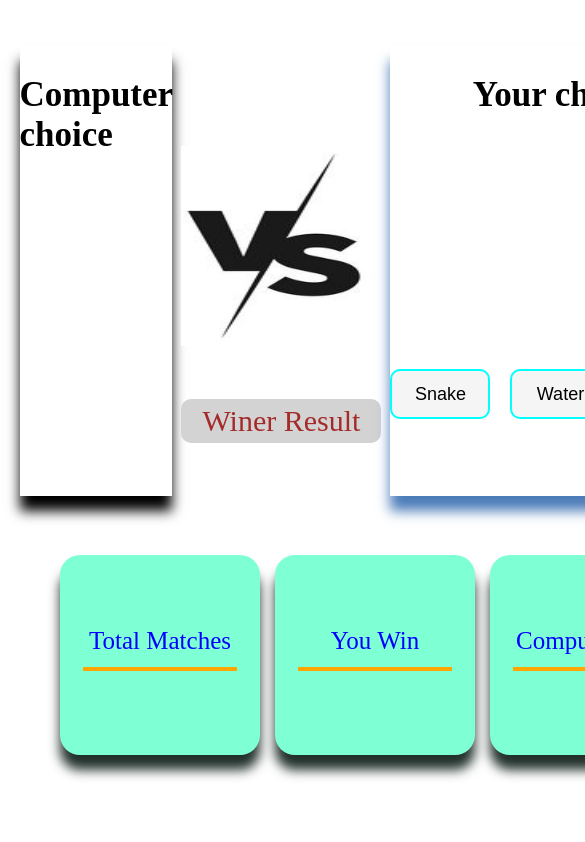
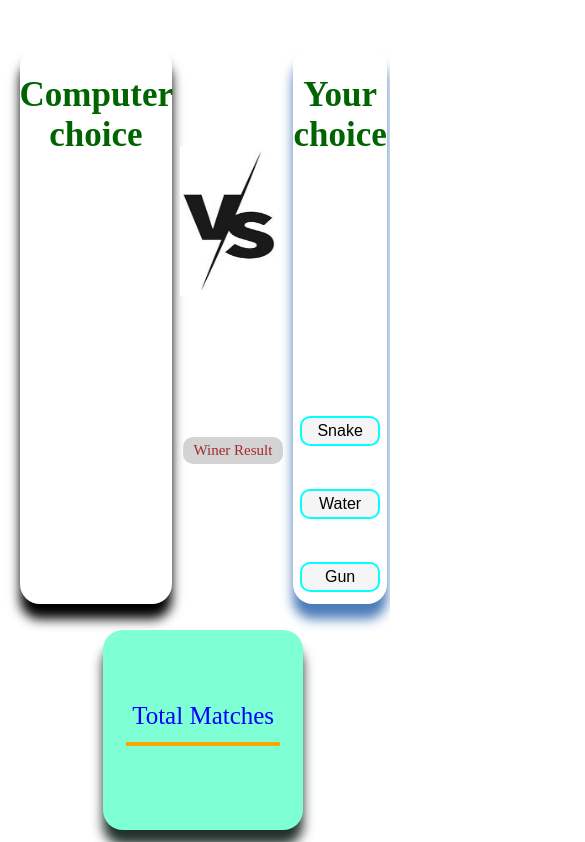
Before and after one commit to Subhadip023/JS_Learning, a plain HTML site: page Codes/sanke water gun game/index.html in a window 390 px wide. Shown: the top 842 px of the page, 585 px wide, since content can reach past the window. Drawn offline with Linux system fonts and the light colour scheme.

Commit message:
update mobale version

```diff
--- /dev/null
+++ b/Codes/sanke water gun game/css/mobile.css
@@ -0,0 +1,63 @@
+/* for mobile  */
+
+/* Responsiveness */
+@media (max-width: 700px) {
+    .contaner {
+
+        display: grid;
+        grid-template-columns: 0.5fr 0.25fr 0.5fr;
+        grid-template-rows: 1fr 0.75fr;
+        gap: 8px;
+    }
+    img {
+        height: 150px;
+        width: 105px;
+
+
+    }
+    button {
+        background: whitesmoke;
+        height: 30px;
+        width: 80px;
+        border-radius: 10px;
+        border: 2px solid aqua;
+        font-size: medium;
+    }
+
+.user_btn {
+    margin-top: 20px;
+   height: 200px;
+   display: flex;
+   flex-wrap: wrap;
+
+}
+    .ans {
+        /* display: none; */
+        background: lightgrey;
+        height: fit-content;
+
+        width: 100px;
+        font-size: 15px;
+        color: brown;
+        text-align: center;
+        padding: 5px 0;
+        border-radius: 10px;
+        margin: auto 0;
+    }
+
+.result {
+    padding-top: 5%;
+    grid-column: span 3;
+    display: flex;
+    flex-wrap: wrap;
+    align-items: center;
+    justify-content: center;
+    gap: 15px;
+    color: blue;
+    font-size: 25px;
+    text-align: center;
+
+
+
+}
+}
--- /dev/null
+++ b/Codes/sanke water gun game/css/style.css
@@ -0,0 +1,166 @@
+body {
+    display: flex;
+    align-items: center;
+    justify-content: center;
+    height: 99vh;
+}
+
+.contaner {
+    height: 90vh;
+    width: 90vw;
+    display: grid;
+    grid-template-columns: 1fr 0.5fr 1fr;
+    grid-template-rows: 1.5fr 1fr;
+    gap: 9px;
+}
+
+.computer {
+    /* background: lightblue; */
+    display: flex;
+    align-items: center;
+    flex-direction: column;
+    box-shadow: 0px 15px 12px 0px;
+    border-radius: 20px;
+
+
+    /* justify-content: center; */
+
+}
+
+.vs {
+    /* background-color: red; */
+    display: flex;
+    flex-direction: column;
+    padding-top: 100px;
+    align-items: center;
+
+
+}
+
+.user {
+    display: flex;
+    align-items: center;
+    flex-direction: column;
+    box-shadow: 0px 15px 12px 0px rgb(76, 124, 185);
+    border-radius: 20px;
+
+    /* justify-content:  space-around; */
+}
+
+.user_btn {
+    margin-top: 20px;
+    width: 100%;
+    height: 60px;
+    display: flex;
+    align-items: center;
+    justify-content: center;
+    gap: 20px;
+}
+
+button {
+    background: whitesmoke;
+    height: 50px;
+    width: 100px;
+    border-radius: 10px;
+    border: 2px solid aqua;
+    font-size: large;
+}
+
+button:hover {
+    background: aquamarine;
+}
+
+img {
+    height: 200px;
+    width: 200px;
+
+
+}
+.user  img{
+    box-shadow: 0px 15px 12px rgb(34, 49, 44);
+    border-radius: 20px;
+
+}
+.computer img{
+    box-shadow: 0px 15px 12px rgb(34, 49, 44);
+    border-radius: 20px;
+
+}
+
+.ans {
+    /* display: none; */
+    background: lightgrey;
+    height: fit-content;
+    width: 200px;
+    font-size: 30px;
+    color: brown;
+    text-align: center;
+    padding: 5px 0;
+    border-radius: 10px;
+    margin: auto 0;
+}
+
+
+.result {
+    grid-column: span 3;
+    display: flex;
+    align-items: center;
+    justify-content: center;
+    gap: 15px;
+    color: blue;
+    font-size: 25px;
+    text-align: center;
+
+
+
+}
+
+.total_match {
+    background-color: aquamarine;
+    height: 200px;
+    width: 200px;
+    display: flex;
+    align-items: center;
+    justify-content: center;
+    flex-direction: column;
+    border-radius: 20px;
+    box-shadow: 0px 15px 12px rgb(34, 49, 44);
+
+}
+
+.user_win {
+    background-color: aquamarine;
+    height: 200px;
+    width: 200px;
+    display: flex;
+    align-items: center;
+    justify-content: center;
+    flex-direction: column;
+    border-radius: 20px;
+    box-shadow: 0px 15px 12px rgb(34, 49, 44);
+
+
+}
+
+.computer_win {
+    background-color: aquamarine;
+    height: 200px;
+    width: 200px;
+    display: flex;
+    flex-direction: column;
+    align-items: center;
+    justify-content: center;
+    border-radius: 20px;
+    box-shadow: 0px 15px 12px rgb(34, 49, 44);
+
+}
+
+h2 {
+    font-size: 35px;
+    color:darkgreen;
+    text-align: center;
+}
+hr{
+   border: 2px solid orange;
+   width: 150px;
+}
--- a/Codes/sanke water gun game/index.html
+++ b/Codes/sanke water gun game/index.html
@@ -4,170 +4,10 @@
 <head>
     <meta charset="UTF-8">
     <meta name="viewport" content="width=device-width, initial-scale=1.0">
+   <link rel="stylesheet" href="./css/style.css">
+   <link rel="stylesheet" href="./css/mobile.css">
     <title>Snake Water Gun Game </title>
-    <style>
-        body {
-            display: flex;
-            align-items: center;
-            justify-content: center;
-            height: 99vh;
-        }
 
-        .contaner {
-            height: 90vh;
-            width: 90vw;
-            display: grid;
-            grid-template-columns: 1fr 0.5fr 1fr;
-            grid-template-rows: 1.5fr 1fr;
-            gap: 9px;
-        }
-
-        .computer {
-            /* background: lightblue; */
-            display: flex;
-            align-items: center;
-            flex-direction: column;
-            box-shadow: 0px 15px 12px 0px;
-
-            /* justify-content: center; */
-
-        }
-
-        .vs {
-            /* background-color: red; */
-            display: flex;
-            flex-direction: column;
-            padding-top: 100px;
-            align-items: center;
-
-
-        }
-
-        .user {
-            display: flex;
-            align-items: center;
-            flex-direction: column;
-            box-shadow: 0px 15px 12px 0px rgb(76, 124, 185);
-
-            /* justify-content:  space-around; */
-        }
-
-        .user_btn {
-            margin-top: 20px;
-            width: 100%;
-            height: 60px;
-            display: flex;
-            align-items: center;
-            justify-content: center;
-            gap: 20px;
-        }
-
-        button {
-            background: whitesmoke;
-            height: 50px;
-            width: 100px;
-            border-radius: 10px;
-            border: 2px solid aqua;
-            font-size: large;
-        }
-
-        button:hover {
-            background: aquamarine;
-        }
-
-        img {
-            height: 200px;
-            width: 200px;
-
-
-        }
-        .user  img{
-            box-shadow: 0px 15px 12px rgb(34, 49, 44);
-            border-radius: 20px;
-
-        }
-        .computer img{
-            box-shadow: 0px 15px 12px rgb(34, 49, 44);
-            border-radius: 20px;
-
-        }
-
-        .ans {
-            /* display: none; */
-            background: lightgrey;
-            height: fit-content;
-            width: 200px;
-            font-size: 30px;
-            color: brown;
-            text-align: center;
-            padding: 5px 0;
-            border-radius: 10px;
-            margin: auto 0;
-        }
-
-
-        .result {
-            grid-column: span 3;
-            display: flex;
-            align-items: center;
-            justify-content: center;
-            gap: 15px;
-            color: blue;
-            font-size: 25px;
-            text-align: center;
-
-
-
-        }
-
-        .total_match {
-            background-color: aquamarine;
-            height: 200px;
-            width: 200px;
-            display: flex;
-            align-items: center;
-            justify-content: center;
-            flex-direction: column;
-            border-radius: 20px;
-            box-shadow: 0px 15px 12px rgb(34, 49, 44);
-
-        }
-
-        .user_win {
-            background-color: aquamarine;
-            height: 200px;
-            width: 200px;
-            display: flex;
-            align-items: center;
-            justify-content: center;
-            flex-direction: column;
-            border-radius: 20px;
-            box-shadow: 0px 15px 12px rgb(34, 49, 44);
-
-
-        }
-
-        .computer_win {
-            background-color: aquamarine;
-            height: 200px;
-            width: 200px;
-            display: flex;
-            flex-direction: column;
-            align-items: center;
-            justify-content: center;
-            border-radius: 20px;
-            box-shadow: 0px 15px 12px rgb(34, 49, 44);
-
-        }
-
-        h2 {
-            font-size: 35px;
-        }
-        hr{
-           border: 2px solid orange;
-           width: 150px;
-        }
-    </style>
 
 </head>
 
```
